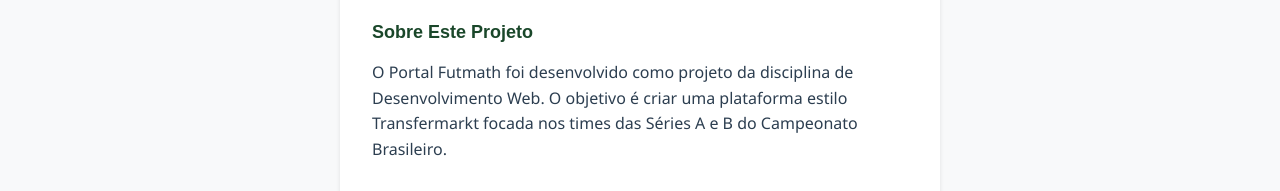
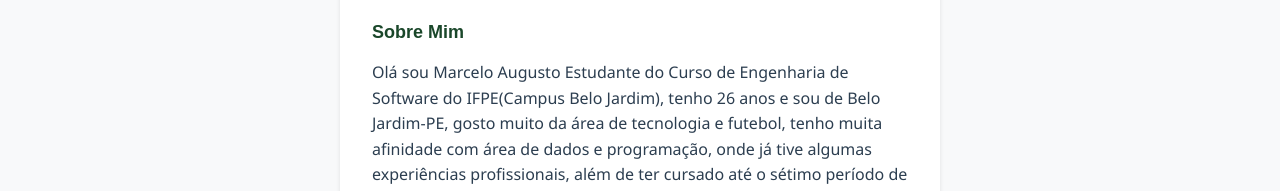
Before and after one commit to marceloifpe/Portal_Futmath, a plain HTML site: page paginas/contato.html in a window 1280 px wide. Shown: the part 603-794 px from the top of the page. Drawn offline with Linux system fonts and the light colour scheme.

Commit message:
Falta_refatorar

```diff
--- a/paginas/contato.html
+++ b/paginas/contato.html
@@ -73,10 +73,13 @@
                         </div>
 
                         <div class="secao-info-contato">
-                            <h4 class="titulo-info-contato">Sobre Este Projeto</h4>
-                            <p class="texto-info-contato">O Portal Futmath foi desenvolvido como projeto da disciplina
-                                de Desenvolvimento Web. O objetivo é criar uma plataforma estilo Transfermarkt focada
-                                nos times das Séries A e B do Campeonato Brasileiro.</p>
+                            <h4 class="titulo-info-contato">Sobre Mim</h4>
+                            <p class="texto-info-contato">Olá sou Marcelo Augusto Estudante do Curso de Engenharia de
+                                Software do IFPE(Campus Belo Jardim), tenho 26 anos e sou de Belo Jardim-PE, gosto muito
+                                da área de tecnologia e futebol, tenho
+                                muita afinidade com área de dados e programação, onde já tive algumas experiências
+                                profissionais, além
+                                de ter cursado até o sétimo período de Engenharia da Computação na UABJ.</p>
                         </div>
 
                     </article>
```
Also changed, not shown: paginas/script-paginas.js (+13 -8 lines), paginas/sobre.html (+0 -12 lines).
